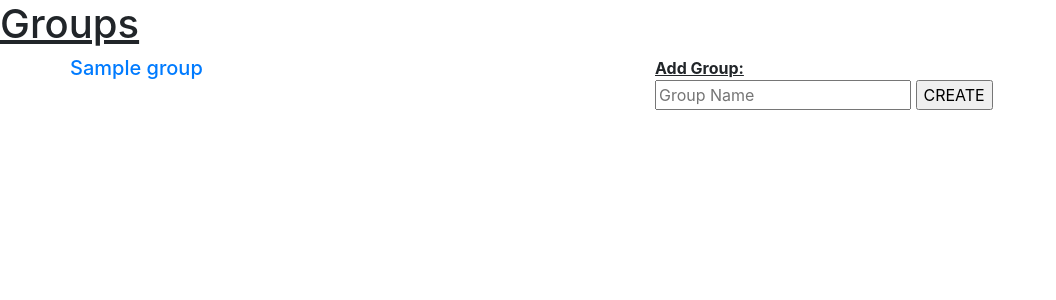
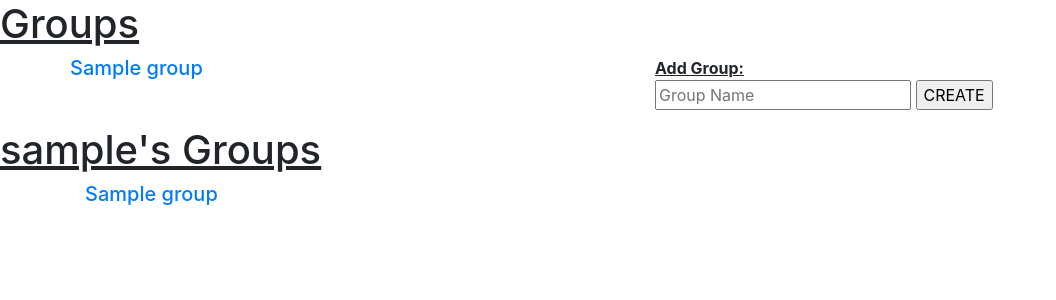
Before and after one commit to rourke750/SnitchTracker, a Django app: page /groups in a window 1280 px wide. Shown: the part 56-356 px from the top of the page, without its empty margins (0-1056 px from the left). Run offline with Django 3.2, Linux system fonts and the light colour scheme; a user stored in the database is signed in; tables that the repository leaves empty hold one stand-in row (values such as "Sample post"); some libraries are stand-ins or nearby versions.

Commit message:
Display Other groups youre apart of

```diff
--- a/snitchtracker/snitches/templates/home/group.html
+++ b/snitchtracker/snitches/templates/home/group.html
@@ -23,4 +23,15 @@
    </div>
   </div>
  </div>
+ {% for group in sharedList %}
+ <h1><u>{{ group.belongs.owner }}'s Groups</u></h1>
+ <div class="container">
+  <div class="col-sm">
+    <div class="row">
+     <h5>
+      <a href="/groups/m/{{ group.belongs.owner }}/{{ group.belongs.name }}">{{group.belongs.name}}</a>
+     </h5>
+    </div>
+   </div>
+ {% endfor %}
 {% endblock %}
--- a/snitchtracker/snitches/templates/home/groups.html
+++ b/snitchtracker/snitches/templates/home/groups.html
@@ -3,12 +3,14 @@
  <div>
   <h1><u>{{ group.name }}</u></h1>
   <div>
+   {% if addMemberForm %}
      <form method="post">
       {% csrf_token %}
       {{ addMemberForm }}
       <button type="submit">Add User</button>
      </form>
-     </div>
+    {% endif %}
+   </div>
   <div class="container">
    <div class="row">
     <div class="col-sm">
--- a/snitchtracker/snitches/urls.py
+++ b/snitchtracker/snitches/urls.py
@@ -10,7 +10,7 @@ urlpatterns = [
     path(r'groups', views.handle_group),
     path(r'groups/o/<str:name>', views.show_group), # For Owner
     path(r'groups/o/<str:group>/r/<str:user>', views.remove_member), # For owner
-    path(r'groups/m/<str:name>/<str:user>', views.show_group), # For anyone but owner
+    path(r'groups/m/<str:user>/<str:name>', views.show_group), # For anyone but owner
     path(r'groups/m/<str:owner>/<str:group>/r/<str:user>', views.remove_member), # For anyone but owner
     url(r'^logout', views.logout_view),
     path(r'api/webhook/<str:key>', views.webhook),
--- a/snitchtracker/snitches/views.py
+++ b/snitchtracker/snitches/views.py
@@ -38,6 +38,7 @@ def update_profile(request):
         'profile_form': profile_form
     })
 
+# This method handles displaying all your groups
 @login_required
 @transaction.atomic
 def handle_group(request):
@@ -61,12 +62,15 @@ def handle_group(request):
     # No group specified
     # Let's render the groups
     groups = Group.objects.filter(owner=request.user)
-    content = {'groupList' : groups}
+    sharedGroups = Group_Member.objects.filter(user=request.user)
+    content = {
+            'groupList' : groups,
+            'sharedList' : sharedGroups
+        }
     if not (error is None):
         content.update(error)
     return render(request, 'home/group.html', content)
 
-# This method is only for showing groups that a user owns
 @login_required
 @transaction.atomic
 def show_group(request, name, user=None):
```
